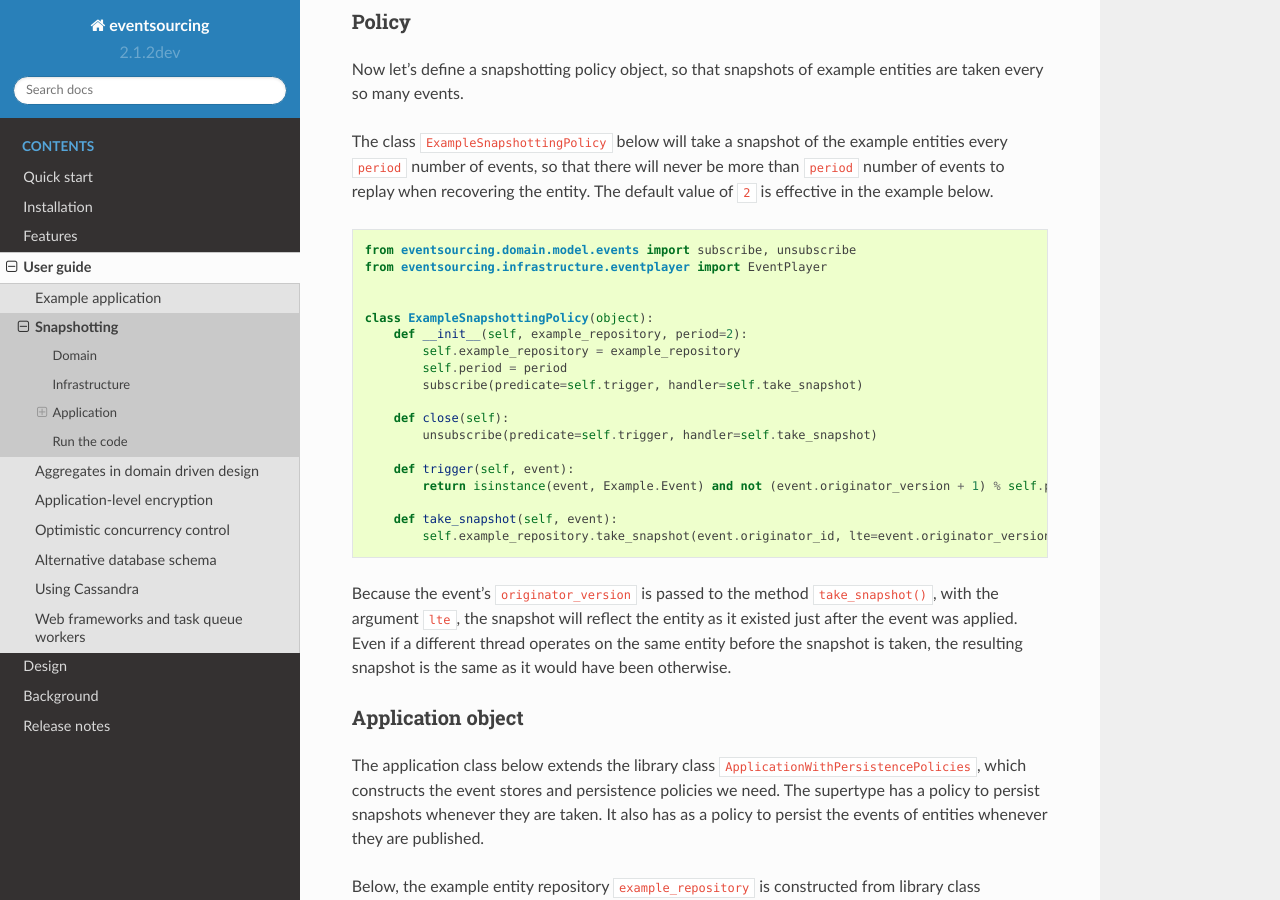
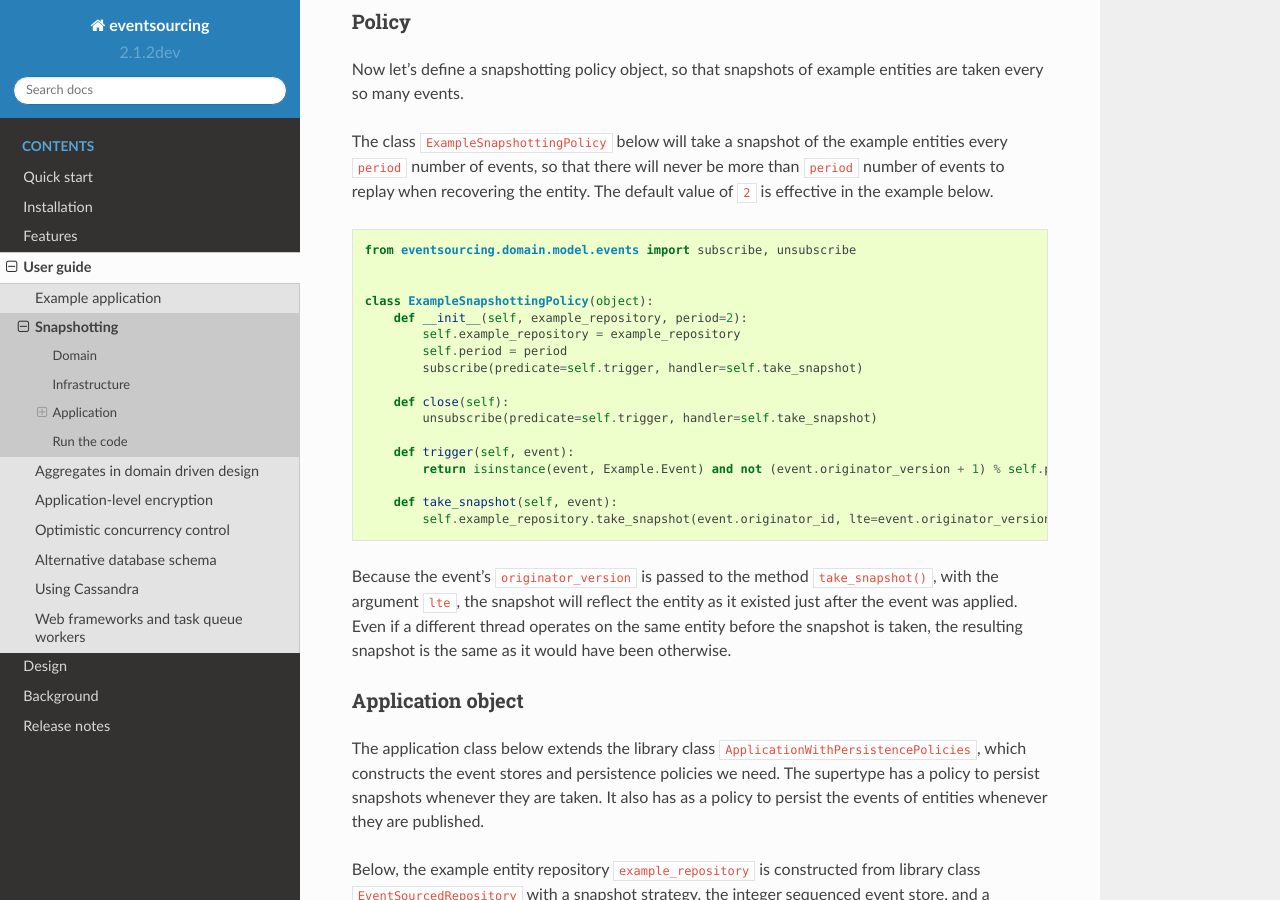
Before and after one commit to pyeventsourcing/eventsourcing, a Sphinx documentation site: the page built from docs/topics/user_guide/snapshotting.rst, in a window 1280 px wide and 900 px high, scrolled down 983 px. Built offline with Sphinx 7.4.7 and the Read the Docs theme 2.0.0, drawn with Linux system fonts in a browser that asks for light colours.

Commit message:
Removed unused import.

```diff
--- a/docs/topics/user_guide/snapshotting.rst
+++ b/docs/topics/user_guide/snapshotting.rst
@@ -66,7 +66,6 @@ entity. The default value of ``2`` is effective in the example below.
 .. code:: python
 
     from eventsourcing.domain.model.events import subscribe, unsubscribe
-    from eventsourcing.infrastructure.eventplayer import EventPlayer
 
 
     class ExampleSnapshottingPolicy(object):
```
